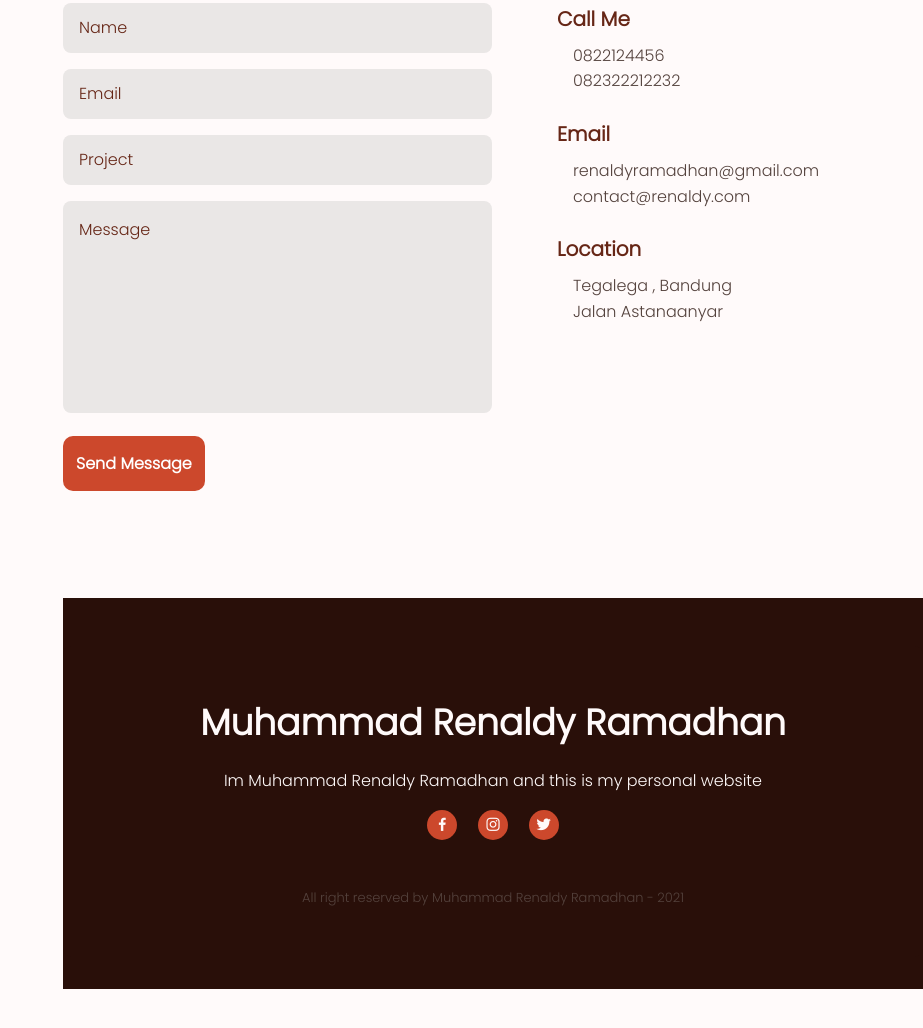
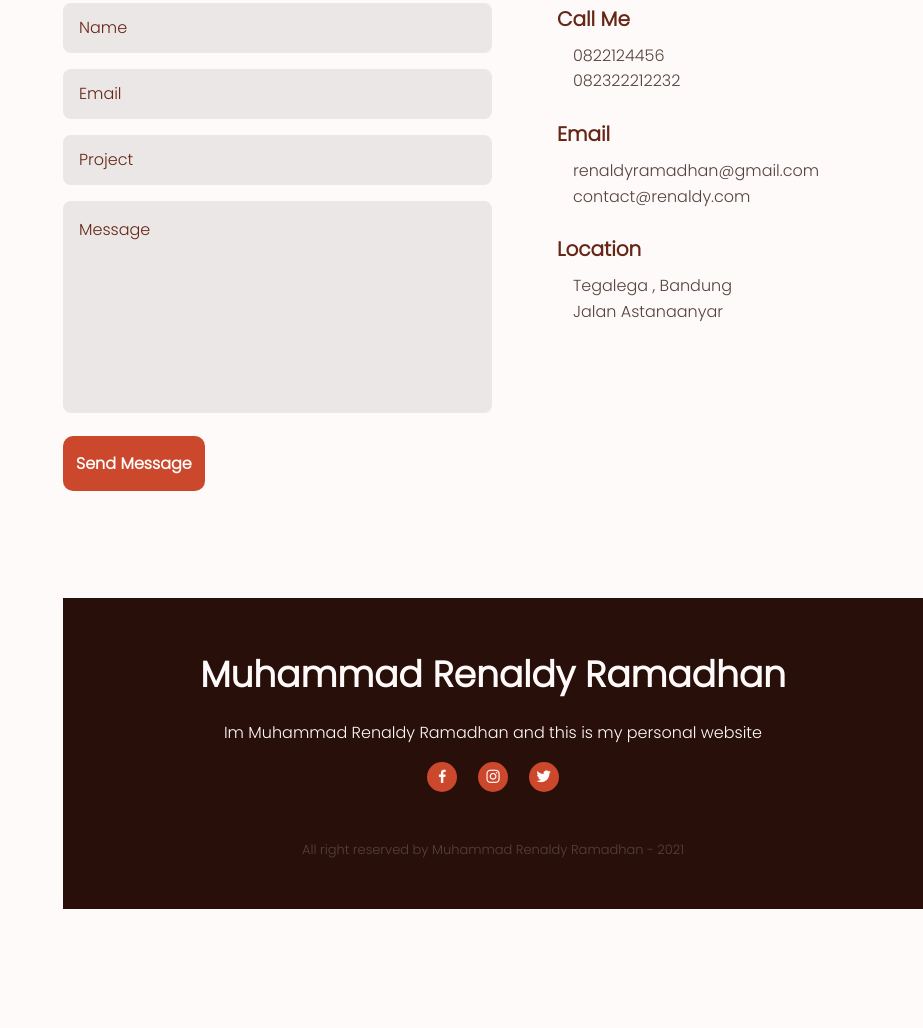
Before and after one commit to renaldy23/Portofolio-1, a plain HTML site: page index.html in a window 1280 px wide. Shown: the part 3222-4250 px from the top of the page, without its empty margins (357-1280 px from the left). After the commit the page ends 4131 px from the top, so only its background shows below. Drawn offline with nearby package versions, Linux system fonts and the light colour scheme.

Commit message:
Fix Section scale

```diff
--- a/index.html
+++ b/index.html
@@ -279,7 +279,7 @@
           </div>
       </section>
 
-      <footer class="footer section">
+      <footer class="footer">
           <div class="footer__container bd-grid">
                 <h1 class="footer__title">Muhammad Renaldy Ramadhan</h1>
                 <p class="footer__description">Im Muhammad Renaldy Ramadhan and this is my personal website</p>
```
